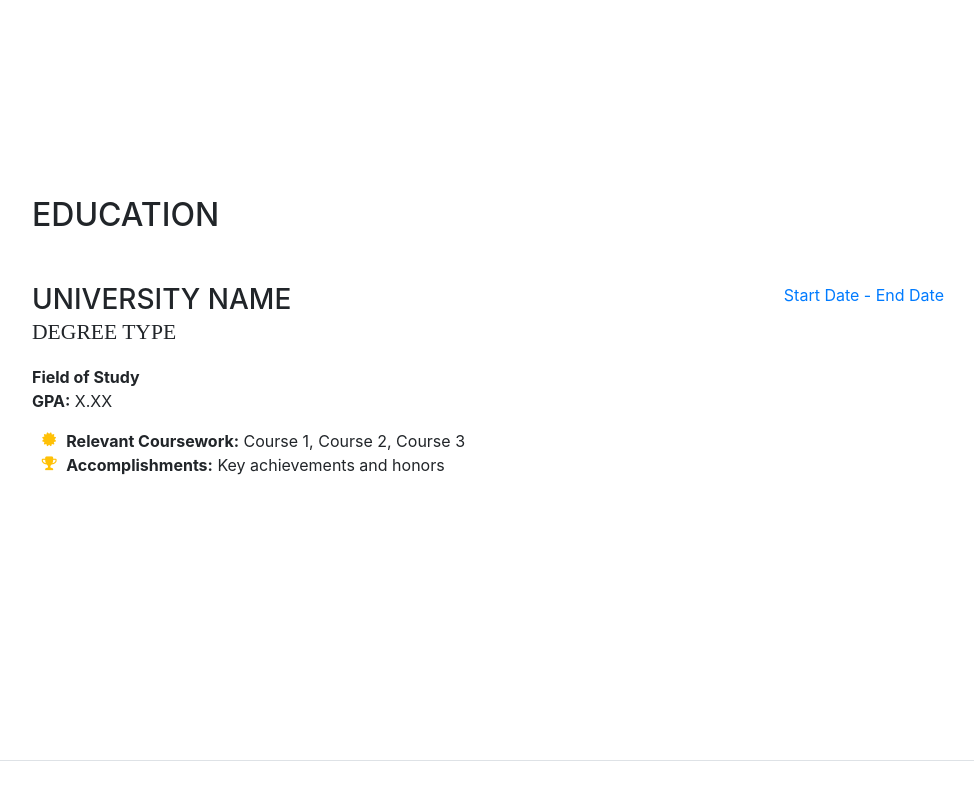
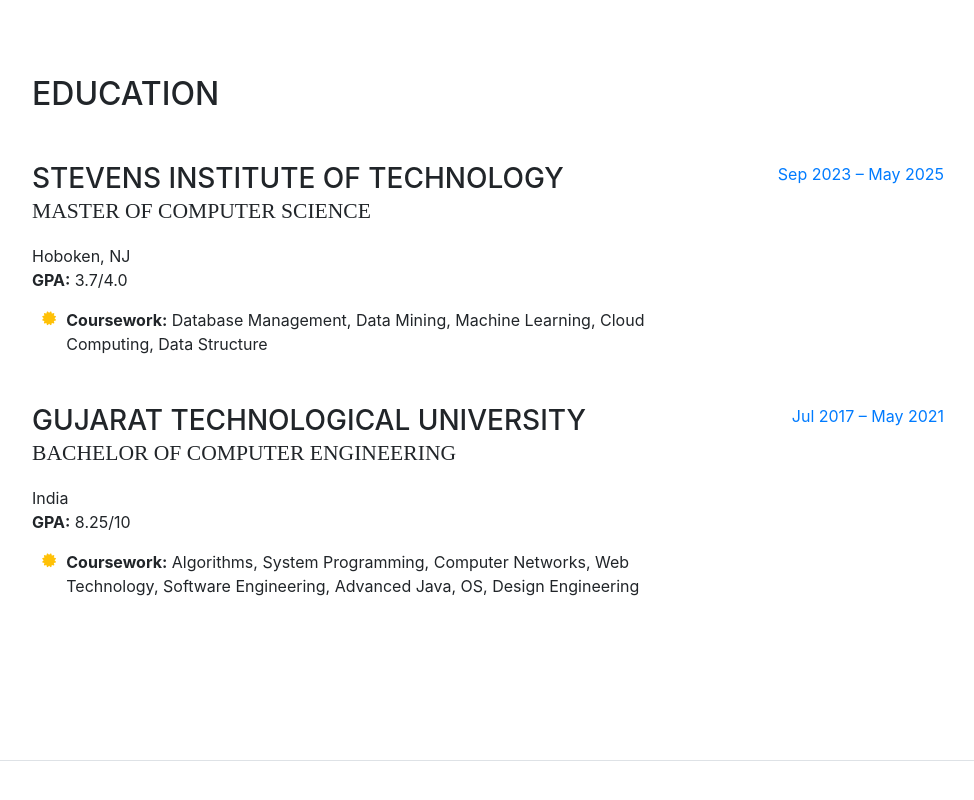
Before and after one commit to neha272/neha272.github.io, a website with bundled scripts: page index.html in a window 1280 px wide. Shown: the part 839-1639 px from the top of the page, without its empty margins (288-1262 px from the left). Built offline with nearby package versions, Linux system fonts and the light colour scheme; a web font is replaced by a local one.

Commit message:
Update Education section with Neha's academic background
- Add Master of Computer Science from Stevens Institute of Technology (Sep 2023 - May 2025)
- Add Bachelor of Computer Engineering from Gujarat Technological University (Jul 2017 - May 2021)
- Include GPAs and relevant coursework for both degrees

```diff
--- a/index.html
+++ b/index.html
@@ -100,26 +100,39 @@
             <div class="my-auto">
                 <h2 class="mb-5">Education</h2>
 
-                <!-- Education entries - Update with Neha's educational background -->
                 <div class="resume-item d-flex flex-column flex-md-row mb-5">
                     <div class="resume-content mr-auto">
-                        <h3 class="mb-0">University Name</h3>
-                        <div class="subheading mb-3">Degree Type</div>
-                        <div><strong>Field of Study</strong></div>
-                        <p><strong>GPA:</strong> X.XX</p>
+                        <h3 class="mb-0">Stevens Institute of Technology</h3>
+                        <div class="subheading mb-3">Master of Computer Science</div>
+                        <div>Hoboken, NJ</div>
+                        <p><strong>GPA:</strong> 3.7/4.0</p>
                         <ul class="fa-ul mb-0">
                             <li>
                                 <i class="fa-li fa fa-certificate text-warning"></i>
-                                <strong>Relevant Coursework:</strong> Course 1, Course 2, Course 3
-                            </li>
-                            <li>
-                                <i class="fa-li fa fa-trophy text-warning"></i>
-                                <strong>Accomplishments:</strong> Key achievements and honors
+                                <strong>Coursework:</strong> Database Management, Data Mining, Machine Learning, Cloud Computing, Data Structure
                             </li>
                         </ul>
                     </div>
                     <div class="resume-date text-md-right">
-                        <span class="text-primary">Start Date - End Date</span>
+                        <span class="text-primary">Sep 2023 – May 2025</span>
+                    </div>
+                </div>
+
+                <div class="resume-item d-flex flex-column flex-md-row mb-5">
+                    <div class="resume-content mr-auto">
+                        <h3 class="mb-0">Gujarat Technological University</h3>
+                        <div class="subheading mb-3">Bachelor of Computer Engineering</div>
+                        <div>India</div>
+                        <p><strong>GPA:</strong> 8.25/10</p>
+                        <ul class="fa-ul mb-0">
+                            <li>
+                                <i class="fa-li fa fa-certificate text-warning"></i>
+                                <strong>Coursework:</strong> Algorithms, System Programming, Computer Networks, Web Technology, Software Engineering, Advanced Java, OS, Design Engineering
+                            </li>
+                        </ul>
+                    </div>
+                    <div class="resume-date text-md-right">
+                        <span class="text-primary">Jul 2017 – May 2021</span>
                     </div>
                 </div>
 
```
